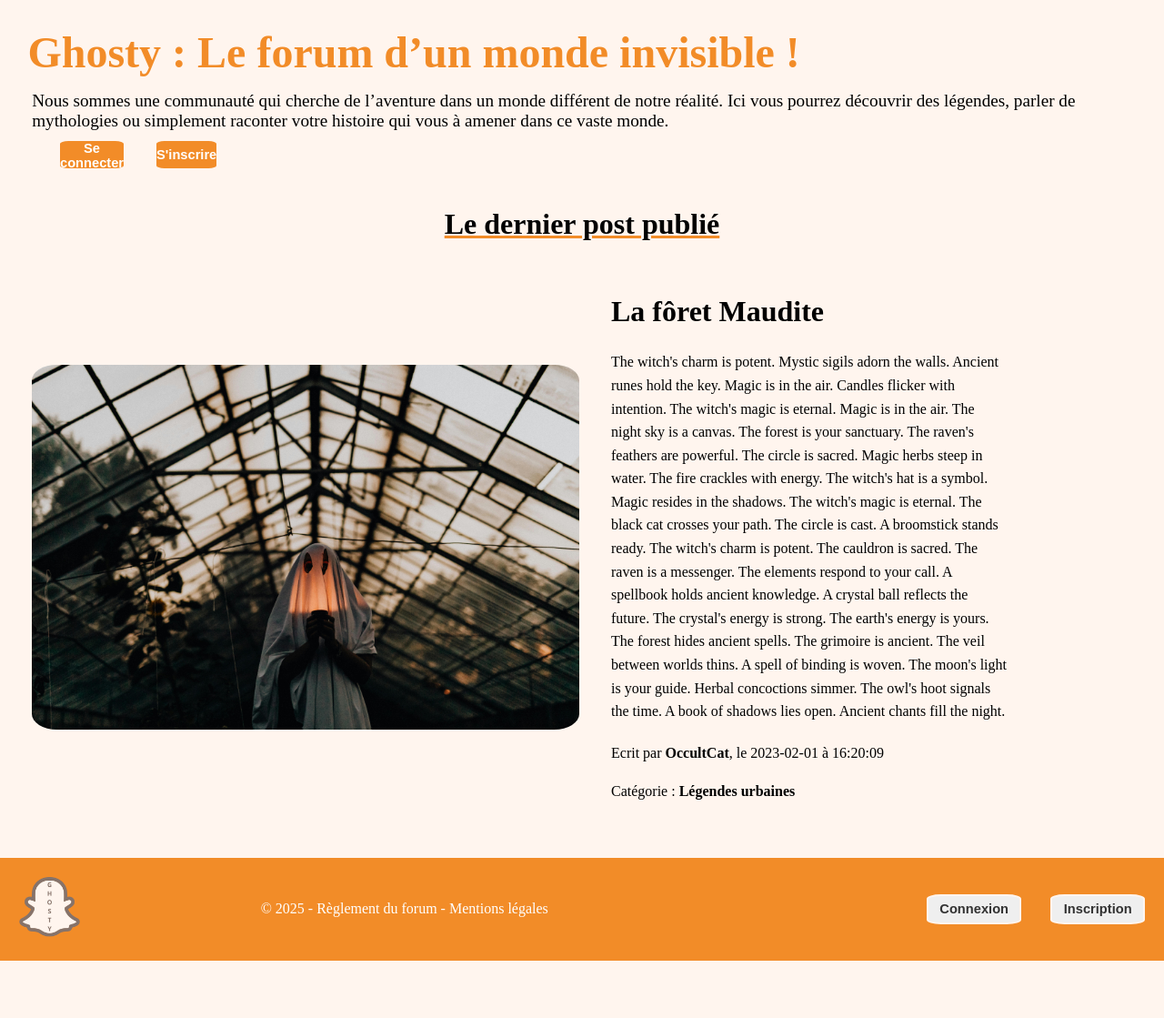
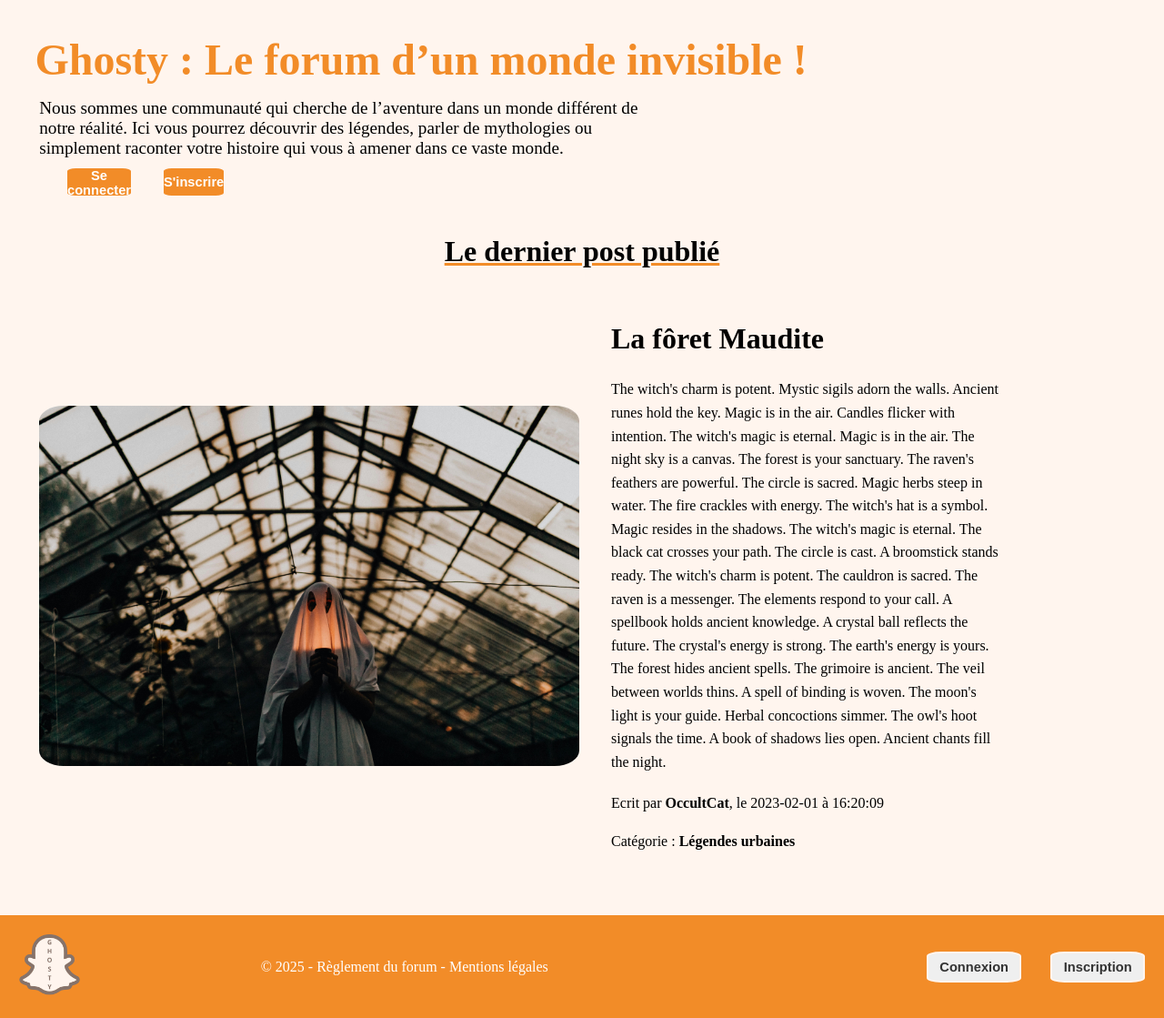
Before and after one commit to Suzanne2309/forum_suzanne, a PHP site: page / in a window 1280 px wide. Shown: the part 112-1231 px from the top of the page at 91% size. Before the commit the page ends 1168 px from the top, so only its background shows below. Run offline with PHP 8.4, Linux system fonts and the light colour scheme; some libraries are stand-ins or nearby versions.

```diff
--- a/public/css/style.css
+++ b/public/css/style.css
@@ -125,7 +125,7 @@ nav a:hover {
 main {
     background-color: #FFF5EE;
     width: 100%;
-    padding: 1em;
+    padding: 1.5em;
     display: flex;
     flex-direction: column;
     gap: 2em;
@@ -178,7 +178,7 @@ footer {
 }
 
 .hero p {
-    width: 100%;
+    width: 60%;
     padding: 0 1em;
     color: #000;
     font-size: 1.2em;
@@ -257,5 +257,9 @@ article h3 {
 }
 
 
+/**************************************************************** View : listCategries ****************************************************************/
 
-/**************************************************************** View : ??? ****************************************************************/
+
+
+
+/**************************************************************** View : listTopics ****************************************************************/
```
